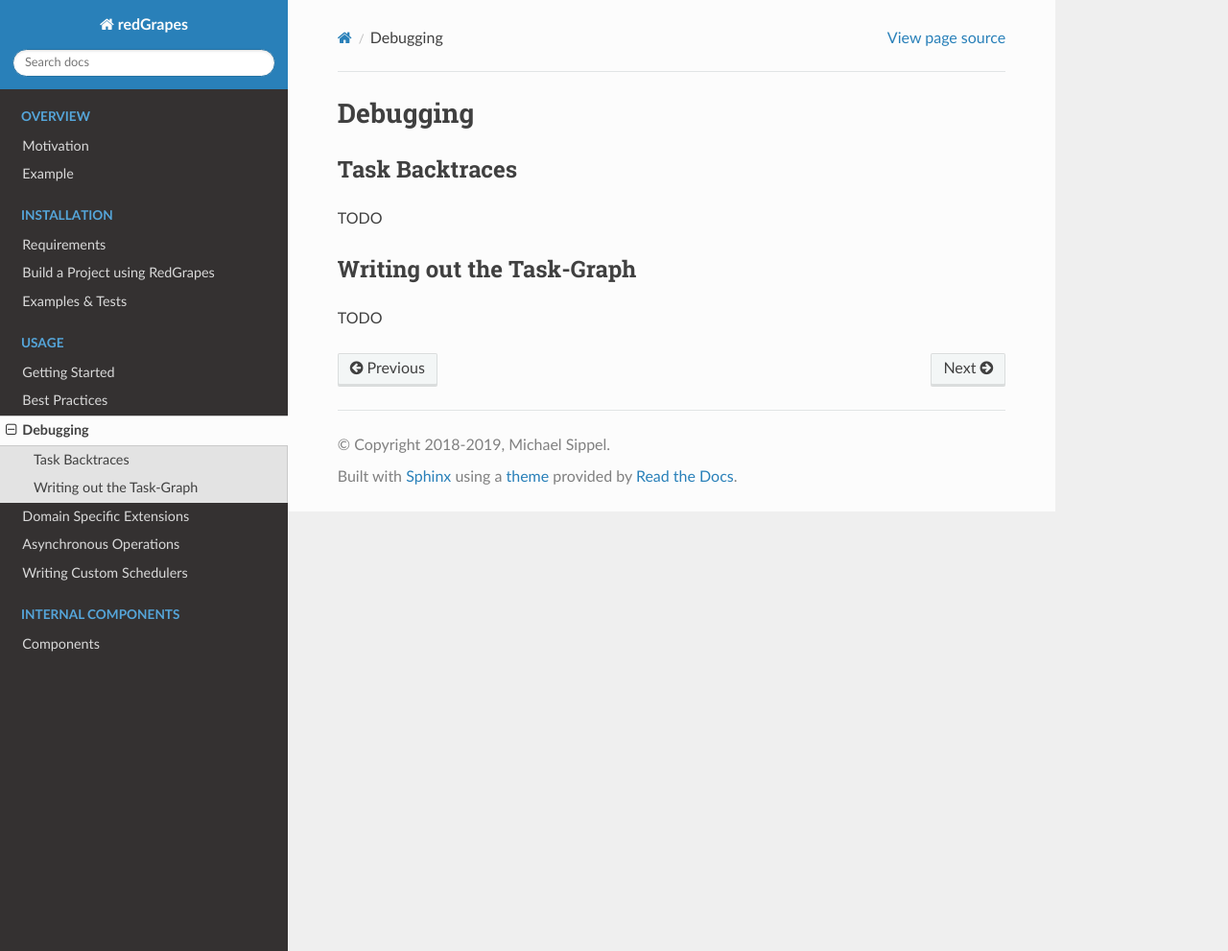
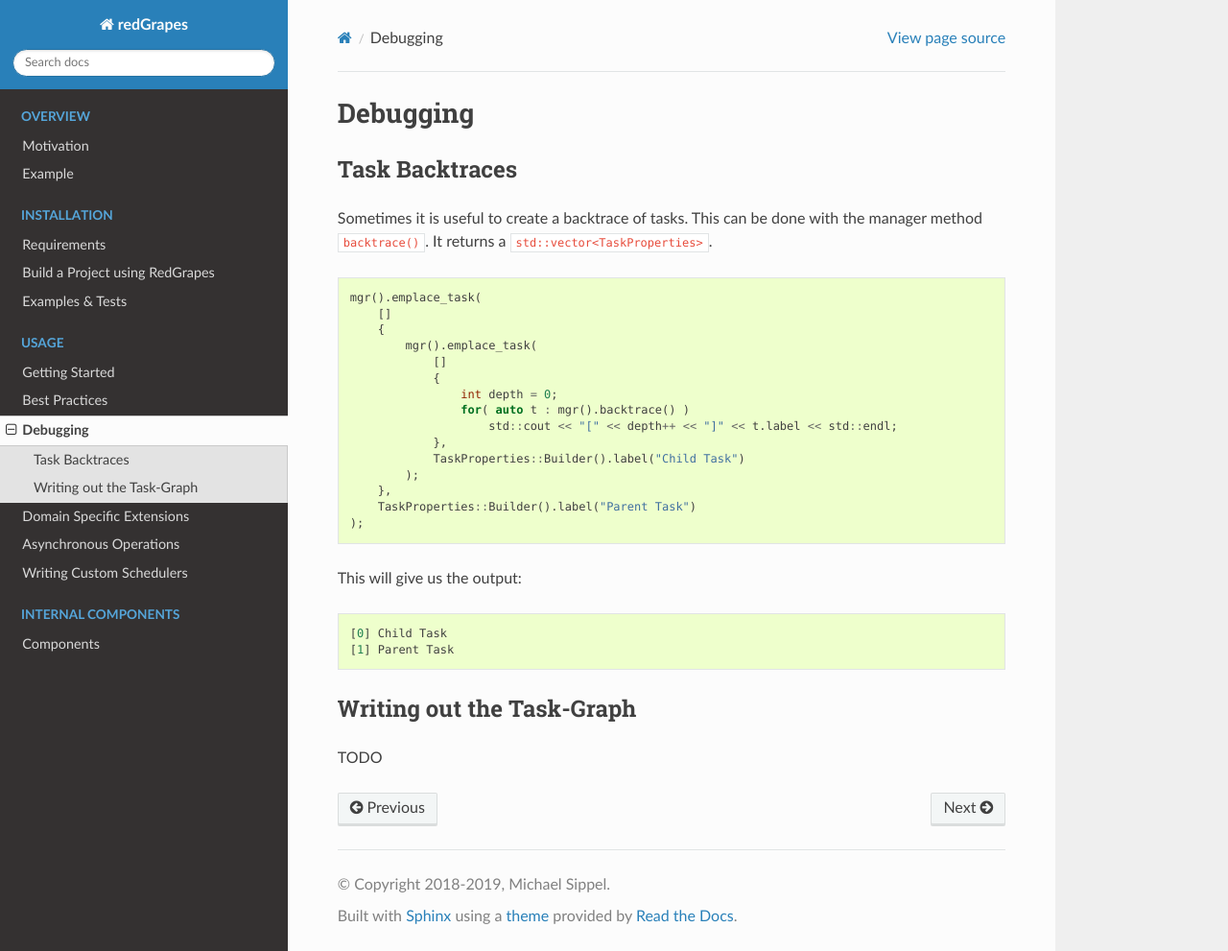
Before and after one commit to ComputationalRadiationPhysics/redGrapes, a Sphinx documentation site: the page built from docs/source/debugging.rst, in a window 1280 px wide and 991 px high. Shown: the whole window at 96% size. Built offline with Sphinx 7.4.7 and the Read the Docs theme 2.0.0, drawn with Linux system fonts in a browser that asks for light colours.

Commit message:
docs: task backtraces

```diff
--- a/docs/source/debugging.rst
+++ b/docs/source/debugging.rst
@@ -5,7 +5,35 @@
 
 Task Backtraces
 ===============
-TODO
+
+Sometimes it is useful to create a backtrace of tasks. This can be done with the manager method ``backtrace()``. It returns a ``std::vector<TaskProperties>``.
+
+.. code-block:: c++
+
+    mgr().emplace_task(
+        []
+        {
+            mgr().emplace_task(
+                []
+                {
+                    int depth = 0;
+                    for( auto t : mgr().backtrace() )
+                        std::cout << "[" << depth++ << "]" << t.label << std::endl;
+                },
+                TaskProperties::Builder().label("Child Task")
+            );
+        },
+        TaskProperties::Builder().label("Parent Task")
+    );
+
+
+This will give us the output:
+
+.. code-block::
+
+   [0] Child Task
+   [1] Parent Task
+
 
 Writing out the Task-Graph
 ==========================
```
